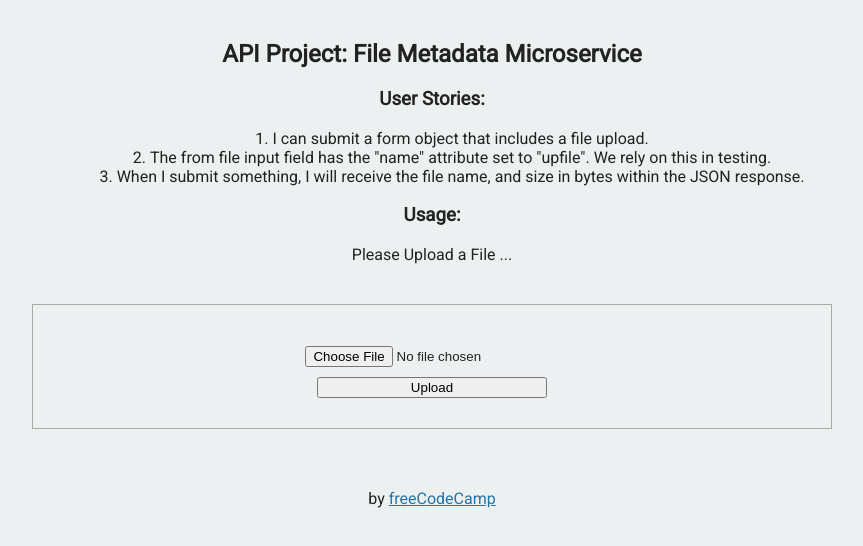
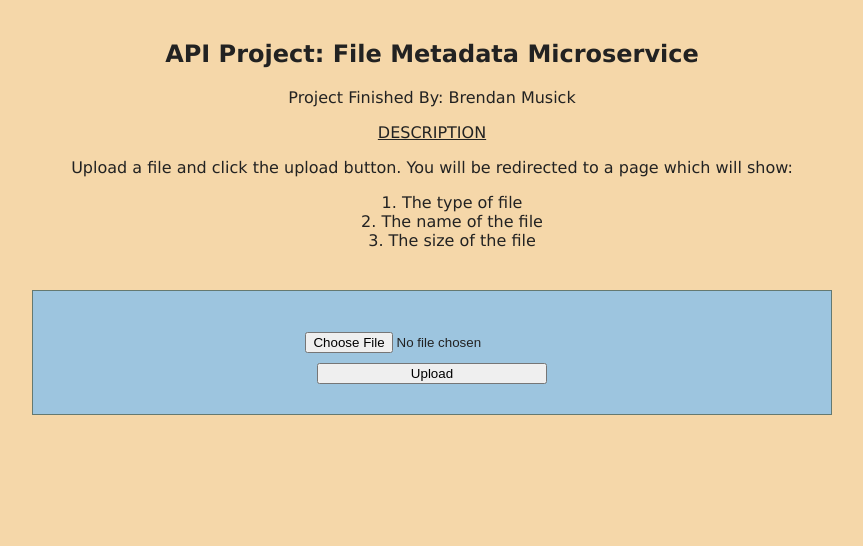
Before and after one commit to B-Musick/fcc-file-metadata-microservice, a website: page views/index.html in a window 1280 px wide. Shown: the whole page, without its empty margins (208-1071 px from the left). Drawn offline with Linux system fonts and the light colour scheme.

Commit message:
Completed project. Learnt how to handle files in express routes with express-fileupload package

```diff
--- a/package.json
+++ b/package.json
@@ -7,8 +7,10 @@
 		"start": "node server.js"
 	},
 	"dependencies": {
+		"body-parser": "^1.19.0",
+		"cors": "^2.8.1",
 		"express": "^5.0.0-alpha.2",
-		"cors": "^2.8.1"
+		"express-fileupload": "^1.1.6"
 	},
 	"engines": {
 		"node": "4.4.5"
--- /dev/null
+++ b/public/file-input.js
@@ -0,0 +1,16 @@
+// GET FILE INPUT
+let inputElement = document.getElementById("inputfield"); // File input
+let fileButton = document.getElementById('button');
+let form = document.getElementById('file-form');
+
+// Method which is called on the class instance to listen for users input
+// inputElement.addEventListener("change", (e) => {
+//     // If user wants to input from file instead of to genomeText input
+//     var file = document.getElementById('inputfield').files[0]; // Get the file input
+//     let fileObject = {
+//         name:file.name,
+//         type: file.type,
+//         size: file.size
+//     }
+//     inputElement.value = fileObject;
+// });
--- a/public/style.css
+++ b/public/style.css
@@ -1,10 +1,10 @@
 /****** Main Styling ******/
 
 body {
-	font-family: 'Roboto', sans-serif;
+	font-family: Verdana, Geneva, Tahoma, sans-serif;
 	font-size: 16px;
 	color: #222;
-	background-color: #ECF0F1;
+	background-color: rgb(245, 215, 169);
 	text-align: center;
 }
 
@@ -41,7 +41,8 @@ input#button {
   position:relative;
   margin: auto;
   margin-top: 40px;
-  border: 1px  solid  #aaa;
+  border: 1px  solid  rgb(100, 121, 113);
+  background-color: rgb(157, 197, 223);
   padding: 20px;
   width: 60%;
   min-width: 400px;
--- a/views/index.html
+++ b/views/index.html
@@ -13,31 +13,27 @@
 
       <div class="container">
         <h2>API Project: File Metadata Microservice</h2>
-        <h3>User Stories:</h3>
-        <ol>
-          <li>I can submit a form object that includes a file upload.</li>
-          <li>The from file input field  has the "name" attribute set to "upfile". We rely on this in testing.</li>
-          <li>When I submit something, I will receive the file name, and size in bytes within the JSON response.</li>
-        </ol>
-
-        <h3>Usage:</h3>
-        <p>
-          Please Upload a File ...
-        </p>
+        <p>Project Finished By: Brendan Musick</p>
+        <div>
+         <u>DESCRIPTION</u>
+         <p>Upload a file and click the upload button. You will be redirected to
+           a page which will show:
+           <ol>
+             <li>The type of file</li>
+             <li>The name of the file</li>
+             <li>The size of the file</li>
+           </ol>
+         </p>
+        </div>
         <div class="view">
           <h4 id="output"></h4>
-          <form enctype="multipart/form-data" method="POST" action="/api/fileanalyse">
+          <form id="file-form" enctype="multipart/form-data" method="POST" action="/api/fileanalyse">
             <input id="inputfield" type="file" name="upfile">
             <input id="button" type="submit" value="Upload">
           </form>
         </div>
       </div>
-      <div class="footer">
-        <p>
-          by
-          <a href="http://www.freecodecamp.com">freeCodeCamp</a>
-        </p>
-      </div>
+      <script src="/public/file-input.js"></script>
    </body>
 
 
```
Also changed, not shown: server.js (+22 -2 lines), 1 other file.
